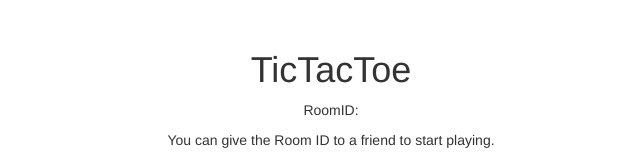
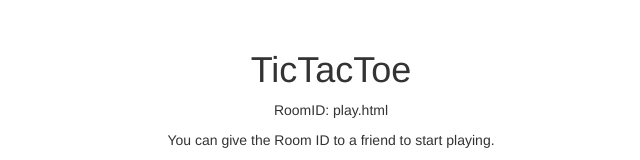
Before and after one commit to dentych/TicTacToe, a website: page public/play.html in a window 1280 px wide. Shown: the top 160 px of the page, 309-949 px from the left. Drawn offline with nearby package versions, Linux system fonts and the light colour scheme.

Commit message:
Room ID now shown + title updated + some css shit

```diff
--- a/public/play.html
+++ b/public/play.html
@@ -12,7 +12,7 @@
           href="http://www.iconsdb.com/icons/preview/soylent-red/x-mark-xxl.png">
     <script src="/jquery/jquery.min.js"></script>
 
-    <title>std template</title>
+    <title>TicTacToe - Playing</title>
 
     <style>
         body {
@@ -20,14 +20,17 @@
         }
 
         .pos-absolute {
-            position:absolute;
+            position: absolute;
         }
     </style>
 
     <script>
         $(document).ready(function () {
+            var splitPath = window.location.pathname.split("/");
+            $("#roomid").text(splitPath[splitPath.length - 1]);
+
             var colWidth = $("#column").width();
-            $(".well").css({height: colWidth + "px"})
+            $(".well").css({height: colWidth + "px"});
         });
     </script>
 </head>
```
